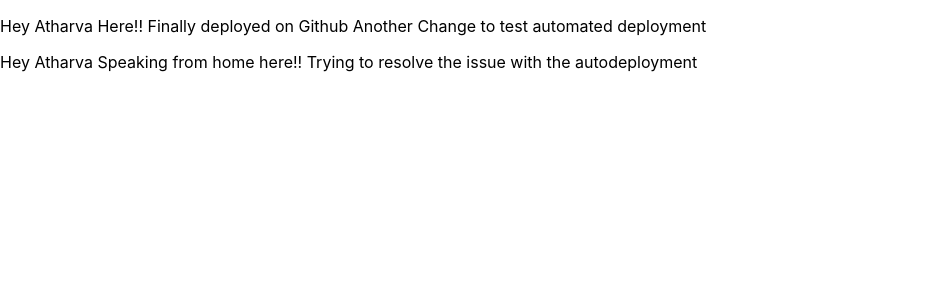
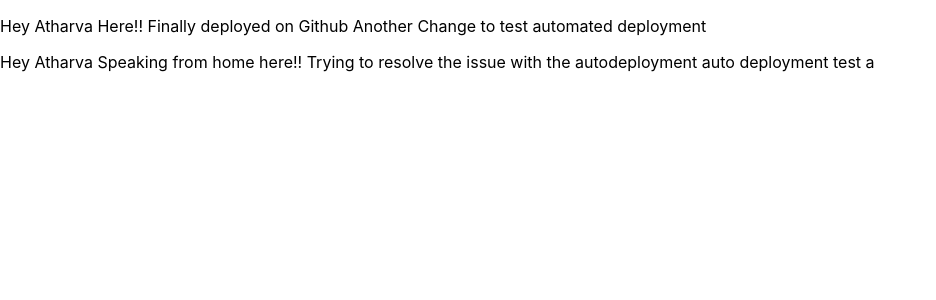
Before and after one commit to atharva-sardar02/atharvasardarportfolio, a React (Create React App) app: page / in a window 1280 px wide. Shown: the top 300 px of the page, without its empty margins (0-936 px from the left). Built offline with nearby package versions, Linux system fonts and the light colour scheme.

Commit message:
Resolve auto deployment test a

```diff
--- a/src/componenets/Home.tsx
+++ b/src/componenets/Home.tsx
@@ -7,6 +7,7 @@
             <p>
                 Hey Atharva Speaking from home here!!
                 Trying to resolve the issue with the autodeployment
+                auto deployment test a
             </p>
         </div>
     )
```
